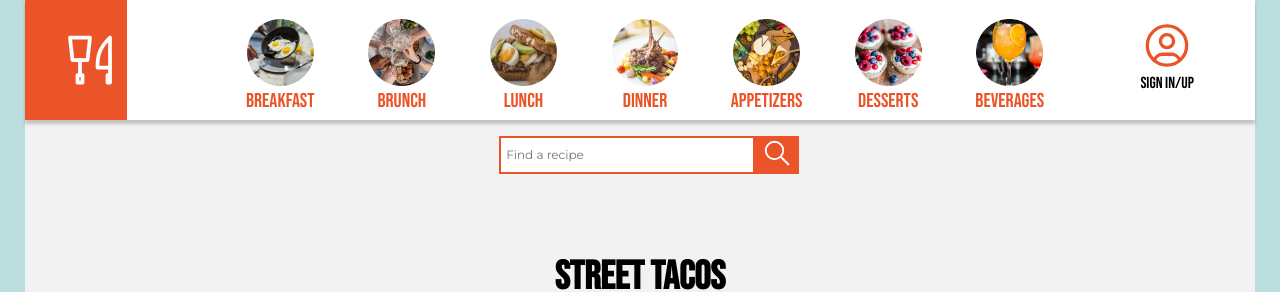
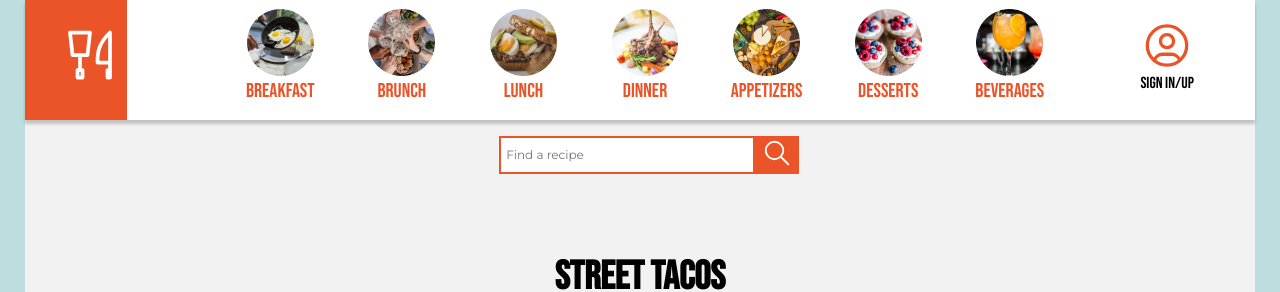
Before and after one commit to undercoverfinch/recipe, a plain HTML site: page index.html in a window 1280 px wide. Shown: the top 292 px of the page. Drawn offline with Linux system fonts and the light colour scheme.

Commit message:
fixed nav error

```diff
--- a/styles.css
+++ b/styles.css
@@ -608,12 +608,16 @@ nav a{
 @media (min-width: 1076px) {
     nav ul {
         width: 70%;
-        top: .5vh;
+        top: 2.2vh;
         left: 0;
         margin-left: 15%;
-        max-height: 150px;
+        max-height: 80px;
         background-color: transparent;
         box-shadow: none;
+    }
+
+    nav img {
+        max-height: 140px;
     }
 
     #banner {
@@ -630,7 +634,7 @@ nav a{
     }
 
     nav ul li:first-child {
-        top: 2vw;
+        top: .9vh;
         left: -13.5vw;
     }
 
```
